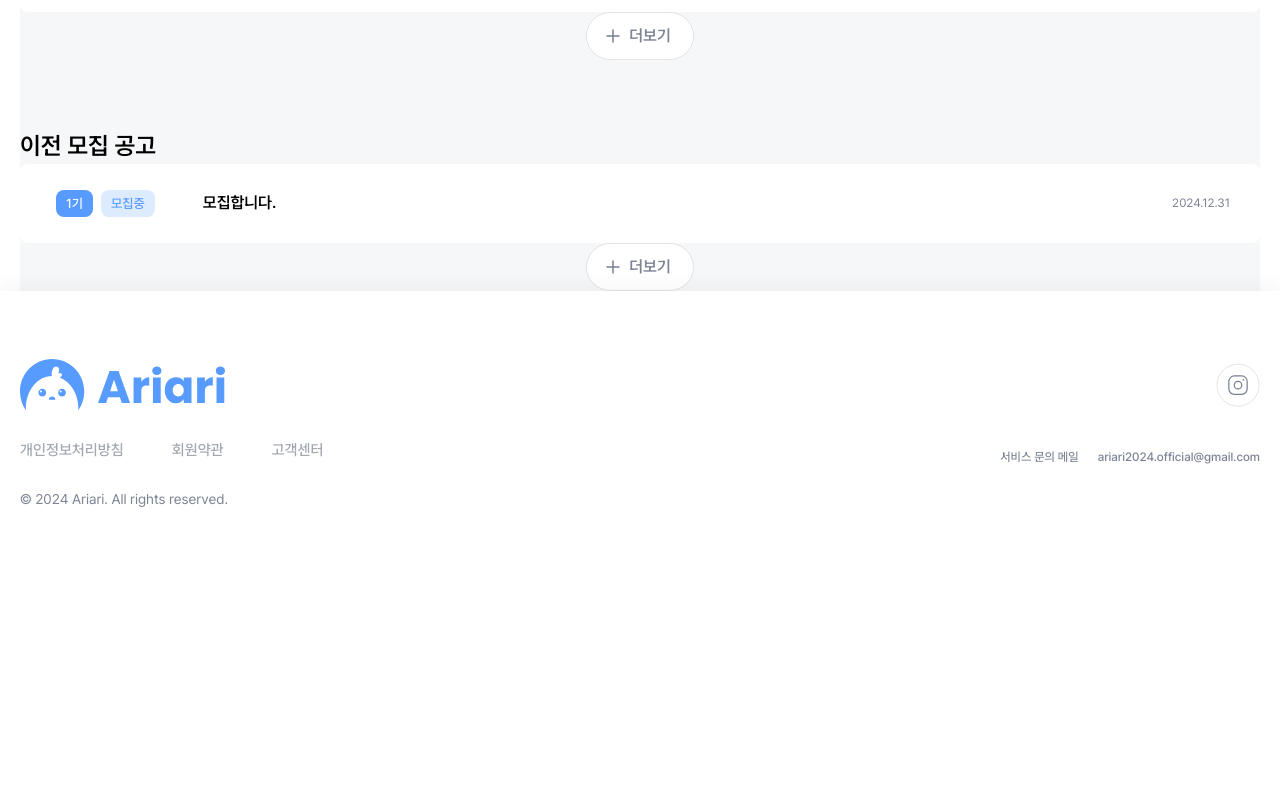
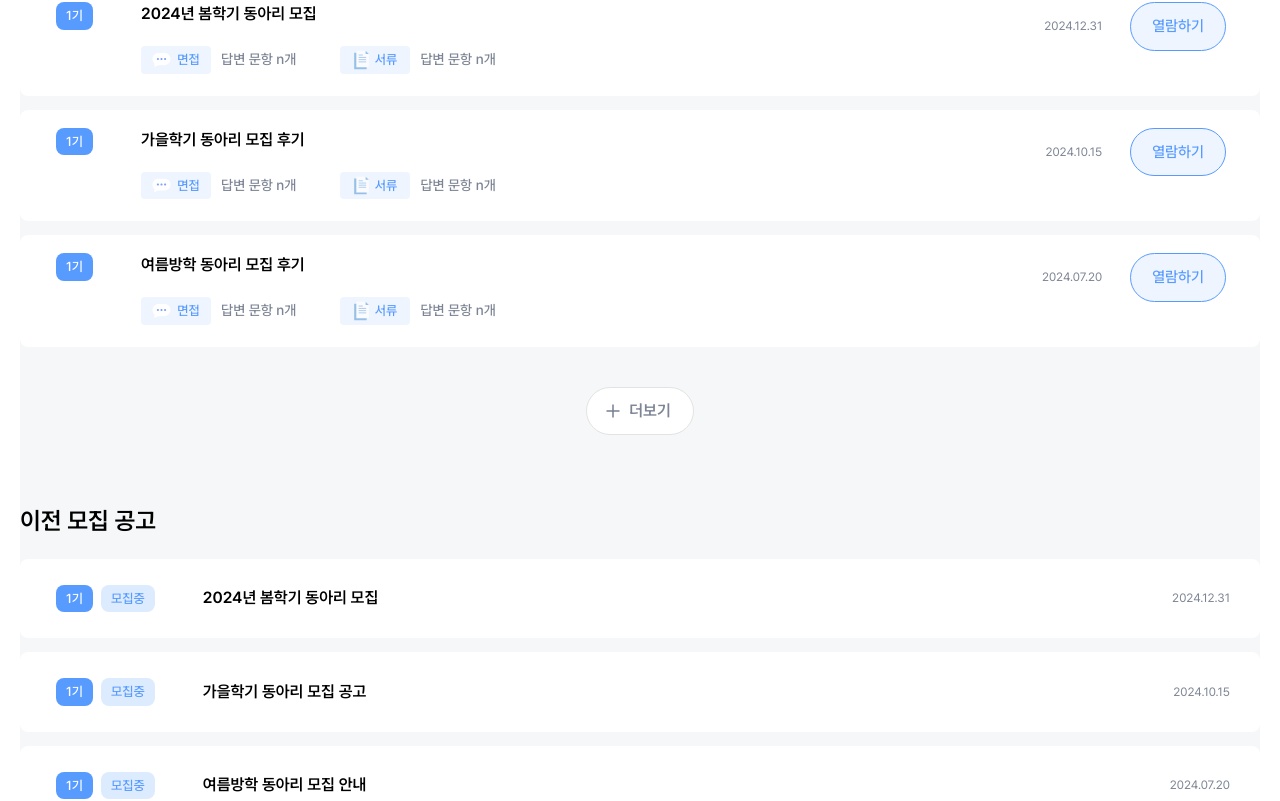
Before and after one commit to yeoniii20/dong-ariari, a Next.js app: page /recruitment/detail in a window 1280 px wide. Shown: the part 1440-2241 px from the top of the page. Before the commit the page ends 2041 px from the top, so only its background shows below. Built offline with nearby package versions, Linux system fonts and the light colour scheme.

Commit message:
style: recruitment cards

```diff
--- a/app/(recruitment)/recruitment/detail/content/clubActivities.tsx
+++ b/app/(recruitment)/recruitment/detail/content/clubActivities.tsx
@@ -5,33 +5,76 @@ import PlusBtn from "@/components/button/withIconBtn/plusBtn";
 import RecruitmentCard from "@/components/card/recruitmentCard";
 import AcceptanceReviewDropdown from "@/components/dropdown/acceptanceReviewDropdown";
 
+const ACCEPTANCE_REVIEWS = [
+  {
+    title: "2024년 봄학기 동아리 모집",
+    date: "2024.12.31",
+  },
+  {
+    title: "가을학기 동아리 모집 후기",
+    date: "2024.10.15",
+  },
+  {
+    title: "여름방학 동아리 모집 후기",
+    date: "2024.07.20",
+  },
+];
+
+const RECRUITMENT_CARDS = [
+  {
+    title: "2024년 봄학기 동아리 모집",
+    date: "2024.12.31",
+  },
+  {
+    title: "가을학기 동아리 모집 공고",
+    date: "2024.10.15",
+  },
+  {
+    title: "여름방학 동아리 모집 안내",
+    date: "2024.07.20",
+  },
+];
+
 const ClubActivities = () => {
   return (
     <div className="bg-sub_bg w-full justify-center">
-      <h1 className="mobile_h1_contents_title md:text-h1_contents_title text-text1">
+      <h1 className="text-mobile_h1_contents_title mb-5 pt-8 md:pt-[44px] md:text-h1_contents_title text-text1">
         동아리 모집 안내
       </h1>
       <textarea className="w-full h-[247px] py-5 px-4 rounded-2xl" />
-      <h1 className="mobile_h1_contents_title md:text-h1_contents_title text-text1 mt-[68px]">
+      <h1 className="text-mobile_h1_contents_title md:text-h1_contents_title text-text1 mt-[68px]">
         동아리 합격 후기
       </h1>
+      <div className="flex flex-col mt-5 gap-3 md:gap-[14px]">
+        {ACCEPTANCE_REVIEWS.map((item) => {
+          return (
             <AcceptanceReviewDropdown
-        title={"모집합니다."}
-        date="2024.12.31"
+              key={item.title}
+              title={item.title}
+              date={item.date}
               onClick={() => {}}
             />
-      <div className="flex justify-center">
+          );
+        })}
+      </div>
+      <div className="flex justify-center mt-9 md:mt-10">
         <PlusBtn title={"더보기"} onClick={() => {}} />
       </div>
-      <h1 className="mobile_h1_contents_title md:text-h1_contents_title text-text1 mt-[68px]">
+      <h1 className="text-mobile_h1_contents_title mt-12 md:text-h1_contents_title text-text1 md:mt-[68px]">
         이전 모집 공고
       </h1>
+      <div className="flex flex-col mt-5 gap-3 md:gap-[14px]">
+        {RECRUITMENT_CARDS.map((item) => {
+          return (
             <RecruitmentCard
-        title={"모집합니다."}
-        date="2024.12.31"
+              title={item.title}
+              date={item.date}
               onClick={() => {}}
             />
-      <div className="flex justify-center">
+          );
+        })}
+      </div>
+      <div className="flex justify-center pb-[80px] md:pb-[124px] mt-9 md:mt-10">
         <PlusBtn title={"더보기"} onClick={() => {}} />
       </div>
     </div>
--- a/tailwind.config.ts
+++ b/tailwind.config.ts
@@ -49,6 +49,7 @@ const config: Config = {
       },
       screens: {
         sm: "360px",
+        sm_md: "668px",
         md: "768px",
         lg: "1024px",
         lx: "1288px",
```
Also changed, not shown: 1 other file (tests, documents, lock files or other folders). Lines whose indentation alone changed are shown as unchanged.
